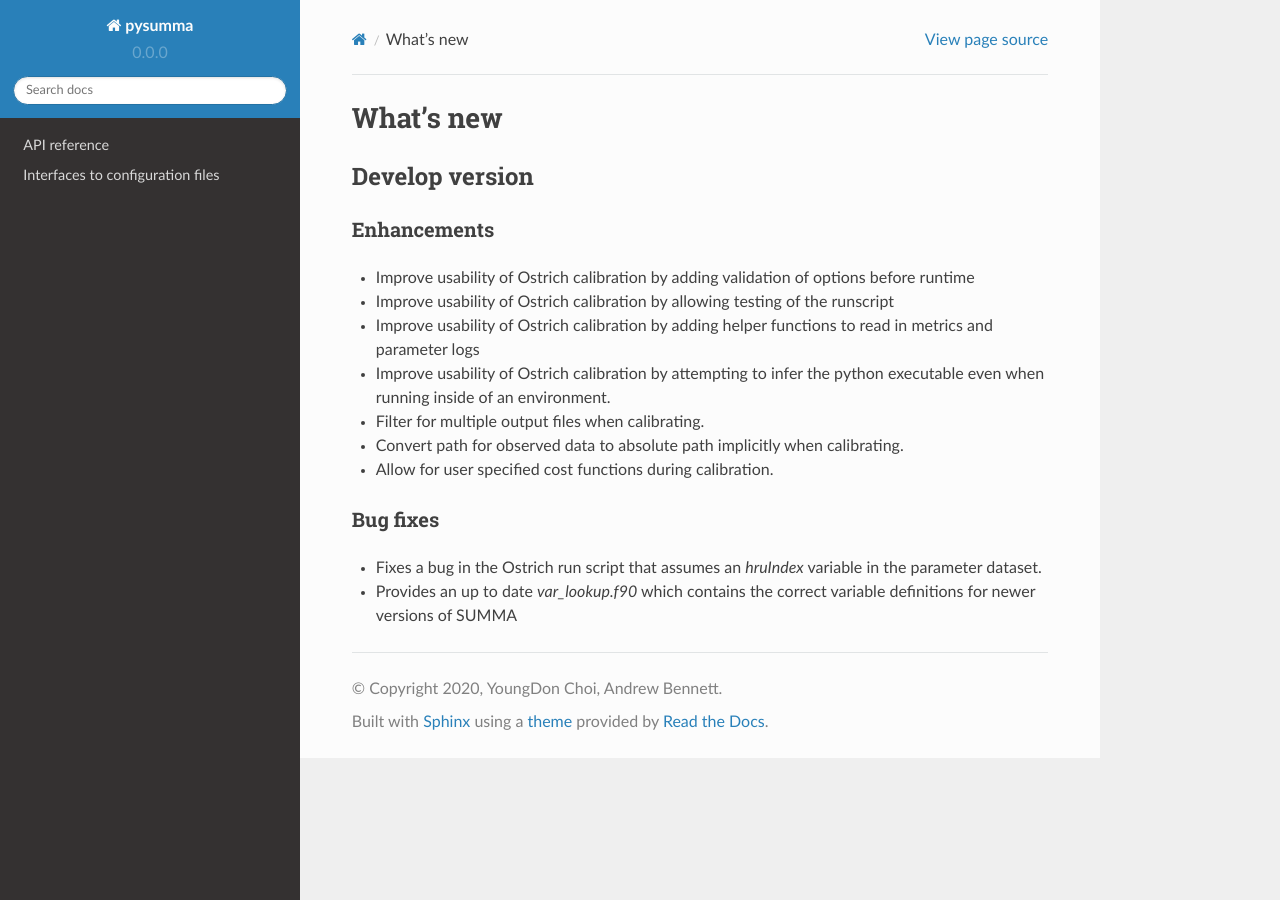
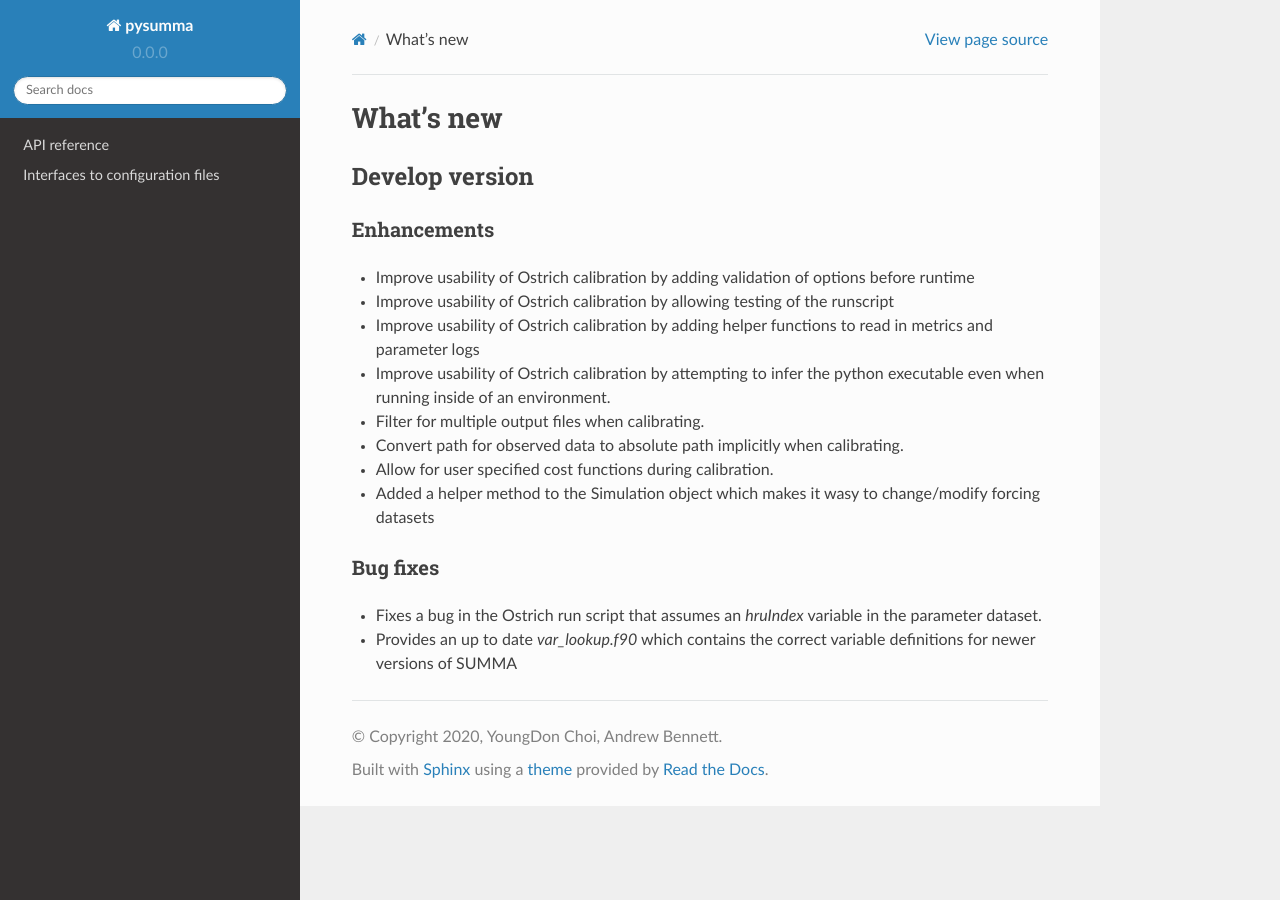
Before and after one commit to UW-Hydro/pysumma, a Sphinx documentation site: the page built from docs/whats-new.rst, in a window 1280 px wide. Built offline with Sphinx 7.4.7 and the Read the Docs theme 2.0.0, drawn with Linux system fonts in a browser that asks for light colours.

Commit message:
Update whatsnew

```diff
--- a/docs/whats-new.rst
+++ b/docs/whats-new.rst
@@ -15,6 +15,7 @@ Enhancements
 - Filter for multiple output files when calibrating.
 - Convert path for observed data to absolute path implicitly when calibrating.
 - Allow for user specified cost functions during calibration.
+- Added a helper method to the Simulation object which makes it wasy to change/modify forcing datasets
 
 Bug fixes
 ~~~~~~~~~
```
